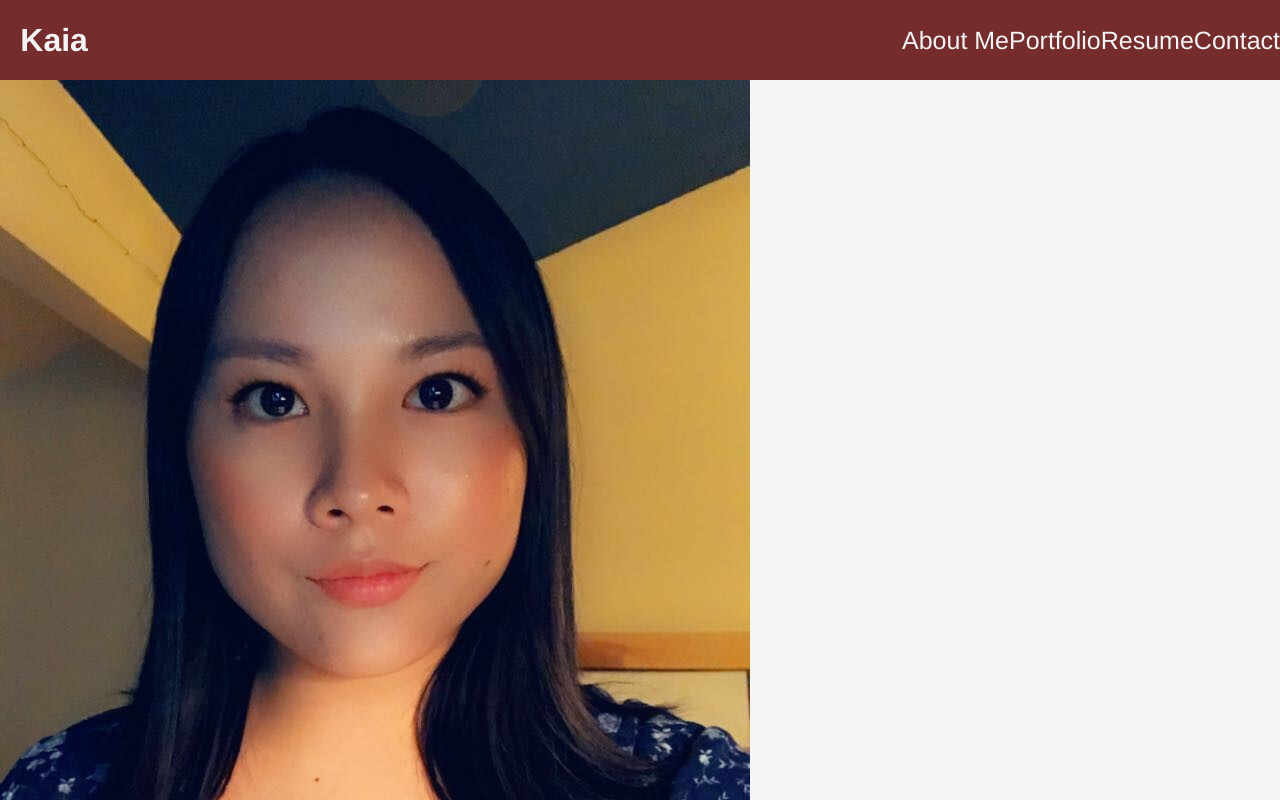
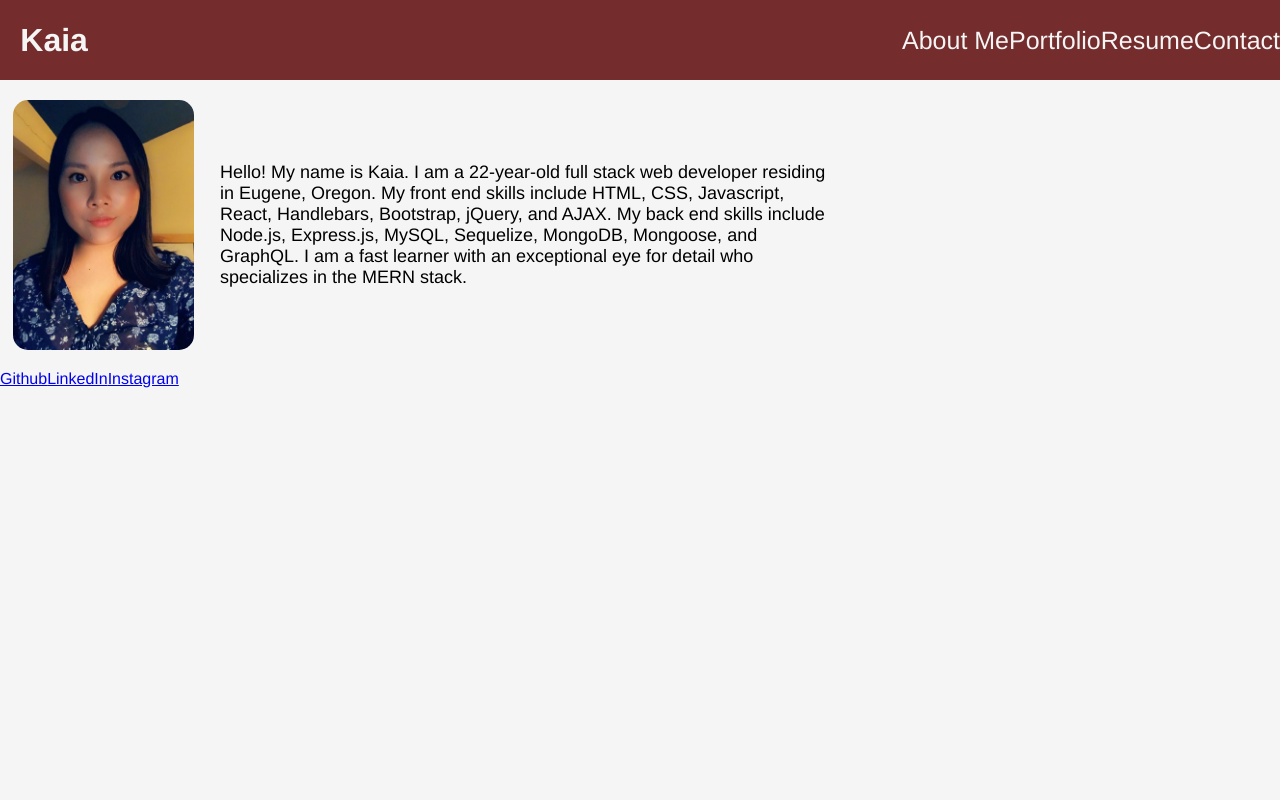
Before and after one commit to kaiafay/react-portfolio, a React (Create React App) app: page / in a window 1280 px wide. Shown: the top 800 px of the page. Built offline with nearby package versions, Linux system fonts and the light colour scheme.

Commit message:
initial styling of about me page

```diff
--- a/src/components/About/index.js
+++ b/src/components/About/index.js
@@ -3,8 +3,8 @@ import Avatar from '../../assets/images/avatar.JPG'
 
 function About() {
   return (
-    <div>
-      <img src={Avatar} alt='avatar of kaia' />
+    <div className='about'>
+      <img id='avatar' src={Avatar} alt='avatar of kaia' />
       <p id='about-me'>
         Hello! My name is Kaia. I am a 22-year-old full stack web developer residing in Eugene, Oregon.
         My front end skills include HTML, CSS, Javascript, React, Handlebars, Bootstrap, jQuery, and AJAX.
--- a/src/index.css
+++ b/src/index.css
@@ -26,3 +26,19 @@ nav {
   font-size: 25px;
   color: whitesmoke;
 }
+
+.about {
+  display: flex;
+  align-items: center;
+}
+
+#avatar {
+  height: 250px;
+  border-radius: 15px;
+  margin-left: 1%;
+}
+
+#about-me {
+  padding: 5% 35% 5% 2%;
+  font-size: 18px;
+}
```
